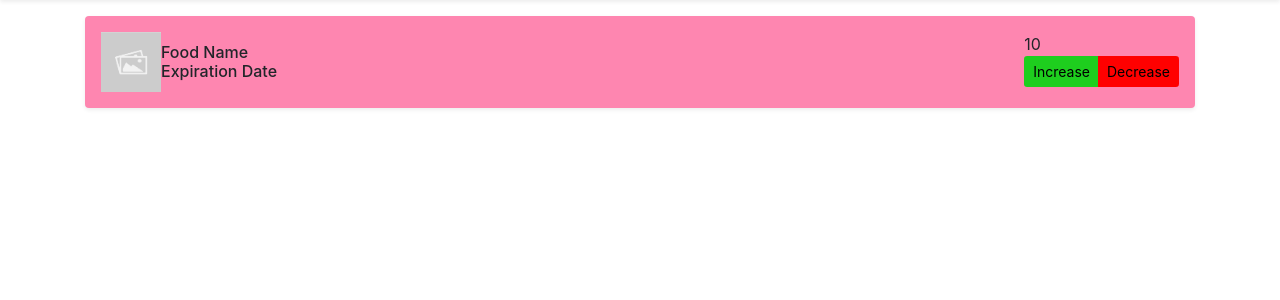
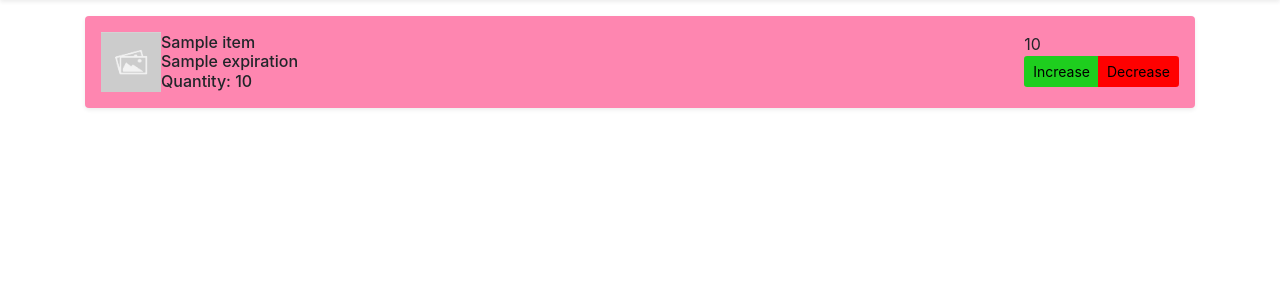
Before and after one commit to SamPolachek/EPIC_WARE, a Python web app: template flask/templates/index.html in a window 1280 px wide. Shown: the part 128-428 px from the top of the page. Run offline with Jinja, Linux system fonts and the light colour scheme; the template is opened without the code that fills it: most values are stand-ins (such as "Sample title", 1, 10 or a date in 2020).

Commit message:
dynamic item display

```diff
--- a/flask/templates/index.html
+++ b/flask/templates/index.html
@@ -9,8 +9,7 @@
     <link rel="stylesheet" href="https://cdn.jsdelivr.net/npm/bootstrap@4.1.3/dist/css/bootstrap.min.css" integrity="sha384-MCw98/SFnGE8fJT3GXwEOngsV7Zt27NXFoaoApmYm81iuXoPkFOJwJ8ERdknLPMO" crossorigin="anonymous">
 
     <!-- StyleSheet CSS-->
-    <!-- <link rel="stylesheet" href="style.css"> -->
-    <link rel= "stylesheet" type= "text/css" href= "{{ url_for('static',filename='styles/mainpage.css') }}">
+    <link rel="stylesheet" href="{{ url_for('static', filename='styles/mainpage.css') }}">
     <title>Hello, world!</title>
   </head>
   <body>
@@ -27,26 +26,30 @@
     </div>
 
     <main class="container">
+      <!-- Loop over food items and display them -->
+      {% for item in food_items %}
       <div class="d-flex justify-content-between p-3 my-3 rounded shadow-sm" style="background-color: #FE86B0;">
         <div class="d-flex flex-row">
           <img class="me-3" id="food-image" src="{{ url_for('static', filename='images/placeholder.jpg') }}" alt="" width="60" height="60">
-          <div class=" align-self-center lh-1">
-            <h1 class="h6 mb-0 lh-1">Food Name</h1>
-            <h1 class="h6 mb-0 lh-1">Expiration Date</h1>
+          <div class="align-self-center lh-1">
+            <h1 class="h6 mb-0 lh-1">{{ item.name }}</h1>
+            <h1 class="h6 mb-0 lh-1">{{ item.expiration }}</h1>
+            <!-- Display quantity -->
+            <h1 class="h6 mb-0 lh-1">Quantity: {{ item.quantity }}</h1>
           </div>
         </div>
         <div id="counter">
-          <div id="display">10</div>
+          <div id="display">{{ item.quantity }}</div>
           <div class="btn-group position-relative" role="group" aria-label="Basic mixed styles example">
             <button type="button" class="btn btn-sm" style="background-color: rgb(30, 206, 30);">Increase</button>
             <button type="button" class="btn btn-sm" style="background-color: red;">Decrease</button>
           </div>
         </div>
       </div>
+      {% endfor %}
     </main>
 
     <!-- Optional JavaScript -->
-    <!-- jQuery first, then Popper.js, then Bootstrap JS -->
     <script src="https://code.jquery.com/jquery-3.3.1.slim.min.js" integrity="sha384-q8i/X+965DzO0rT7abK41JStQIAqVgRVzpbzo5smXKp4YfRvH+8abtTE1Pi6jizo" crossorigin="anonymous"></script>
     <script src="https://cdn.jsdelivr.net/npm/popper.js@1.14.3/dist/umd/popper.min.js" integrity="sha384-ZMP7rVo3mIykV+2+9J3UJ46jBk0WLaUAdn689aCwoqbBJiSnjAK/l8WvCWPIPm49" crossorigin="anonymous"></script>
     <script src="https://cdn.jsdelivr.net/npm/bootstrap@4.1.3/dist/js/bootstrap.min.js" integrity="sha384-ChfqqxuZUCnJSK3+MXmPNIyE6ZbWh2IMqE241rYiqJxyMiZ6OW/JmZQ5stwEULTy" crossorigin="anonymous"></script>
```
Also changed, not shown: flask/app.py (+8 -2 lines).
